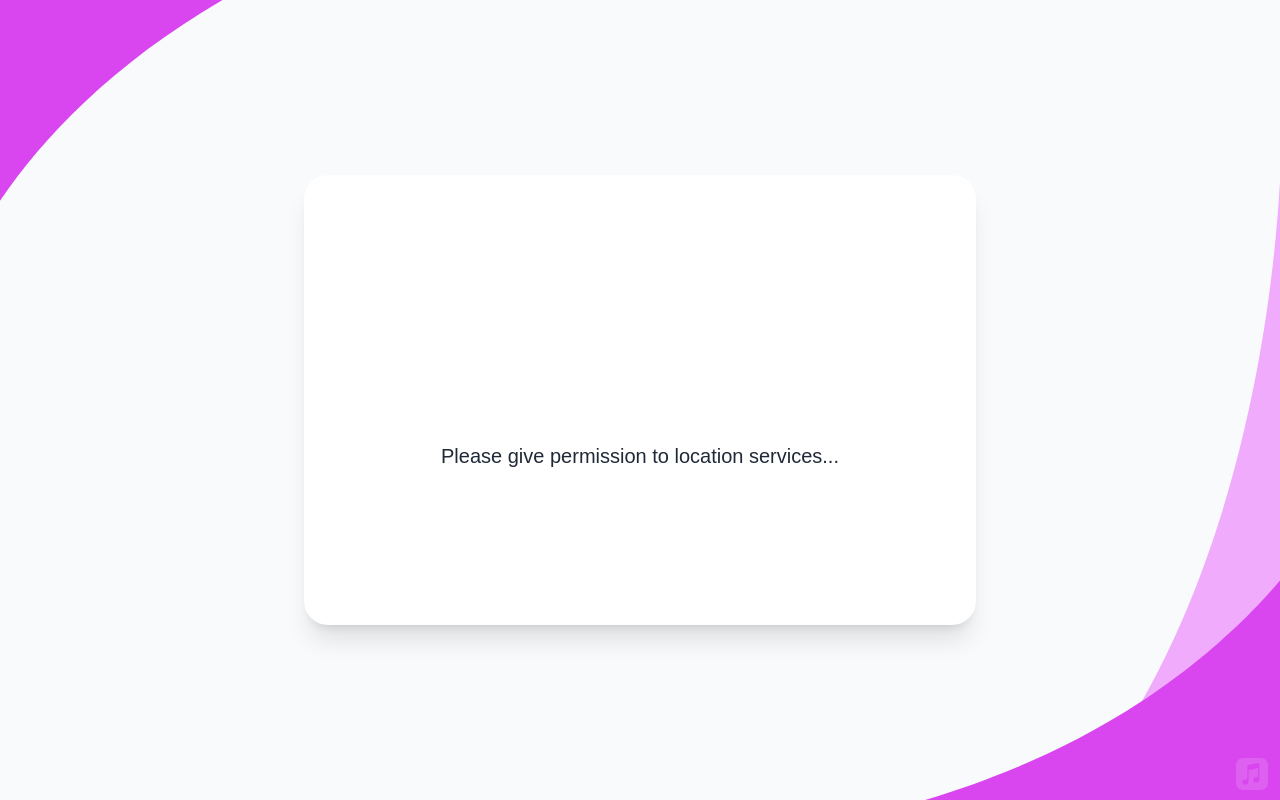
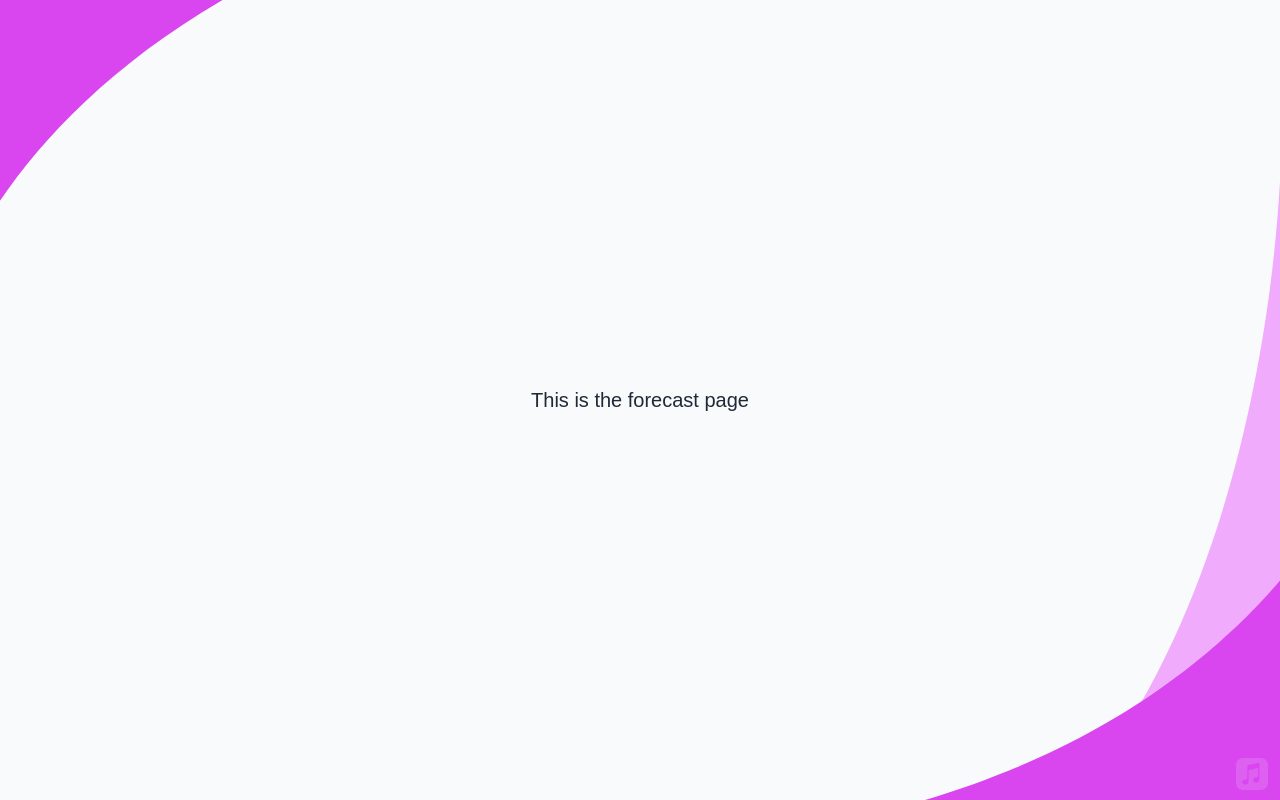
Before and after one commit to CreatorX64/local-weather-forecast, a Next.js app: page /forecast in a window 1280 px wide. Built offline with nearby package versions, Linux system fonts and the light colour scheme; no server answers.

Commit message:
refactor pages

```diff
--- a/src/components/Layout.js
+++ b/src/components/Layout.js
@@ -1,10 +1,10 @@
 import Head from "next/head";
 import Image from "next/image";
 import Link from "next/link";
-import { useTheme } from "../context/ThemeContextProvider";
+import { useAppContext } from "../context/AppContextProvider";
 
 export default function Layout({ children }) {
-  const { theme } = useTheme();
+  const { theme } = useAppContext();
 
   let themeClass = "theme-neutral";
   switch (theme) {
--- /dev/null
+++ b/src/context/AppContextProvider.js
@@ -0,0 +1,21 @@
+import { createContext, useState, useContext } from "react";
+
+const AppContext = createContext();
+
+export default function AppContextProvider({ children }) {
+  const [theme, setTheme] = useState("neutral"); // "neutral", "cold", "warm"
+  const [localCoords, setLocalCoords] = useState(null); // { lat: "", lon: "" }
+
+  const appState = {
+    theme,
+    localCoords,
+    setTheme,
+    setLocalCoords
+  };
+
+  return <AppContext.Provider value={appState}>{children}</AppContext.Provider>;
+}
+
+export function useAppContext() {
+  return useContext(AppContext);
+}
--- a/src/context/ThemeContextProvider.js
+++ /dev/null
@@ -1,22 +0,0 @@
-import { createContext, useState, useContext } from "react";
-
-const ThemeContext = createContext();
-
-export default function ThemeContextProvider({ children }) {
-  const [theme, setTheme] = useState("neutral"); // "neutral", "cold", "warm"
-
-  const themeContextState = {
-    theme,
-    setTheme
-  };
-
-  return (
-    <ThemeContext.Provider value={themeContextState}>
-      {children}
-    </ThemeContext.Provider>
-  );
-}
-
-export function useTheme() {
-  return useContext(ThemeContext);
-}
--- a/src/hooks/useForecast.js
+++ /dev/null
@@ -1,41 +0,0 @@
-import { useState, useEffect } from "react";
-
-export default function useForecast({ method = "browser" } = {}) {
-  const [loading, setLoading] = useState(false);
-  const [fetching, setFetching] = useState(false);
-  const [error, setError] = useState(null);
-  const [forecast, setForecast] = useState(null);
-
-  useEffect(() => {
-    function success(position) {
-      setLoading(false);
-
-      setFetching(true);
-
-      // Fetch user's forecast...
-      setTimeout(() => {
-        setFetching(false);
-        setForecast("It's sunny today");
-      }, 2000);
-    }
-
-    function error() {
-      setLoading(false);
-      setError("Unable to retrieve your location.");
-    }
-
-    if (!navigator.geolocation) {
-      setError("Geolocation is not supported by your browser.");
-    } else {
-      setLoading(true);
-
-      if (method === "browser") {
-        navigator.geolocation.getCurrentPosition(success, error);
-      } else if (method === "webapi") {
-        // Fetch the forecast from a web api...
-      }
-    }
-  }, [method]);
-
-  return { loading, fetching, error, forecast };
-}
--- /dev/null
+++ b/src/hooks/useLocation.js
@@ -0,0 +1,28 @@
+import { useState, useEffect } from "react";
+
+export default function useLocation() {
+  const [isLoading, setIsLoading] = useState(false);
+  const [error, setError] = useState(null);
+  const [location, setLocation] = useState(null);
+
+  useEffect(() => {
+    function success(position) {
+      setIsLoading(false);
+      setLocation(position);
+    }
+
+    function error() {
+      setIsLoading(false);
+      setError("Unable to retrieve your location.");
+    }
+
+    if (!navigator.geolocation) {
+      setError("Geolocation is not supported by your browser.");
+    } else {
+      setIsLoading(true);
+      navigator.geolocation.getCurrentPosition(success, error);
+    }
+  }, []);
+
+  return { isLoading, error, location };
+}
--- a/src/pages/_app.js
+++ b/src/pages/_app.js
@@ -1,13 +1,13 @@
 import "../styles/globals.css";
-import ThemeContextProvider from "../context/ThemeContextProvider";
+import AppContextProvider from "../context/AppContextProvider";
 import Layout from "../components/Layout";
 
 export default function MyApp({ Component, pageProps }) {
   return (
-    <ThemeContextProvider>
+    <AppContextProvider>
       <Layout>
         <Component {...pageProps} />
       </Layout>
-    </ThemeContextProvider>
+    </AppContextProvider>
   );
 }
--- a/src/pages/forecast.js
+++ b/src/pages/forecast.js
@@ -1,46 +1,18 @@
-import Link from "next/link";
-import useForecast from "../hooks/useForecast";
-import Card from "../components/Card";
-import Loader from "../components/Loader";
+export function getServerSideProps(context) {
+  const { lat, lon } = context.query;
+
+  // Talk to the weather API to get the forecast.
+  console.log(lat, lon);
+
+  return {
+    props: {}
+  };
+}
 
 export default function ForecastPage() {
-  const { loading, fetching, error, forecast } = useForecast();
-
   return (
-    <Card>
-      <div className="flex h-full w-full items-center justify-center">
-        {loading && (
-          <div className="space-y-8">
-            <Loader className="mx-auto h-20 w-20" />
-            <p className="font-medium">
-              Please give permission to location services...
-            </p>
-          </div>
-        )}
-
-        {fetching && (
-          <div className="space-y-8">
-            <Loader className="mx-auto h-20 w-20" />
-            <p className="font-medium">Fetching your local weather...</p>
-          </div>
-        )}
-
-        {error && (
-          <div>
-            <p>{error}</p>
-            <Link href="/forecast-manual">
-              <a>Enter location manually</a>
-            </Link>
-          </div>
-        )}
-
-        {forecast && (
-          <div>
-            <p>Your forecast:</p>
-            <p>{forecast}</p>
-          </div>
-        )}
-      </div>
-    </Card>
+    <div>
+      <p>This is the forecast page</p>
+    </div>
   );
 }
--- /dev/null
+++ b/src/pages/get-started.js
@@ -0,0 +1,45 @@
+import Link from "next/link";
+import { useRouter } from "next/router";
+import { useEffect } from "react";
+import { useAppContext } from "../context/AppContextProvider";
+import useLocation from "../hooks/useLocation";
+import Card from "../components/Card";
+import Loader from "../components/Loader";
+
+export default function GetStartedPage() {
+  const { isLoading, error, location } = useLocation();
+  const router = useRouter();
+  const { setLocalCoords } = useAppContext();
+
+  useEffect(() => {
+    if (!isLoading && location) {
+      const { latitude, longitude } = location.coords;
+      setLocalCoords({ lat: latitude, lon: longitude });
+      router.replace(`/forecast?lat=${latitude}&lon=${longitude}`);
+    }
+  }, [location, router, isLoading, setLocalCoords]);
+
+  return (
+    <Card>
+      <div className="flex h-full w-full items-center justify-center">
+        {isLoading && (
+          <div className="space-y-8">
+            <Loader className="mx-auto h-20 w-20" />
+            <p className="font-medium">
+              Please give permission to location services.
+            </p>
+          </div>
+        )}
+
+        {error && (
+          <div>
+            <p>{error}</p>
+            <Link href="/forecast-manual">
+              <a>Enter location manually</a>
+            </Link>
+          </div>
+        )}
+      </div>
+    </Card>
+  );
+}
--- a/src/pages/index.js
+++ b/src/pages/index.js
@@ -1,7 +1,10 @@
 import Image from "next/image";
 import Link from "next/link";
+import { useAppContext } from "../context/AppContextProvider";
 
 export default function HomePage() {
+  const { localCoords } = useAppContext();
+
   return (
     <div className="w-full max-w-md space-y-8 sm:max-w-xl sm:space-y-10 lg:max-w-2xl">
       <h1 className="text-3xl font-extrabold leading-tight transition sm:text-5xl sm:leading-none">
@@ -20,7 +23,13 @@ export default function HomePage() {
       </p>
 
       <div className="space-x-4 text-base sm:space-y-0 sm:space-x-8 sm:text-lg">
-        <Link href="/forecast">
+        <Link
+          href={
+            localCoords
+              ? `/forecast?lat=${localCoords.lat}&lon=${localCoords.lon}`
+              : "/get-started"
+          }
+        >
           <a className="group focusable rounded-full bg-primary-soft px-4 py-2 text-white transition hover:bg-primary sm:px-7 sm:py-3">
             Get started{" "}
             <span className="inline-block transition group-hover:translate-x-1">
```
